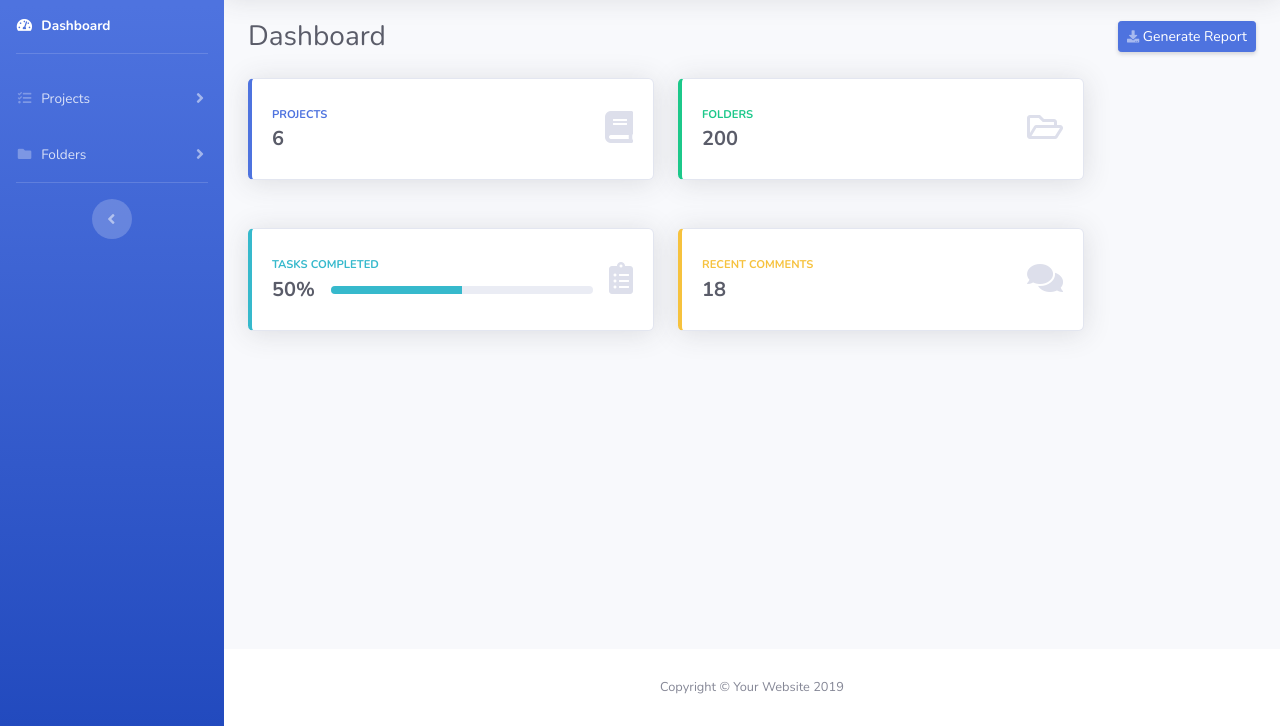
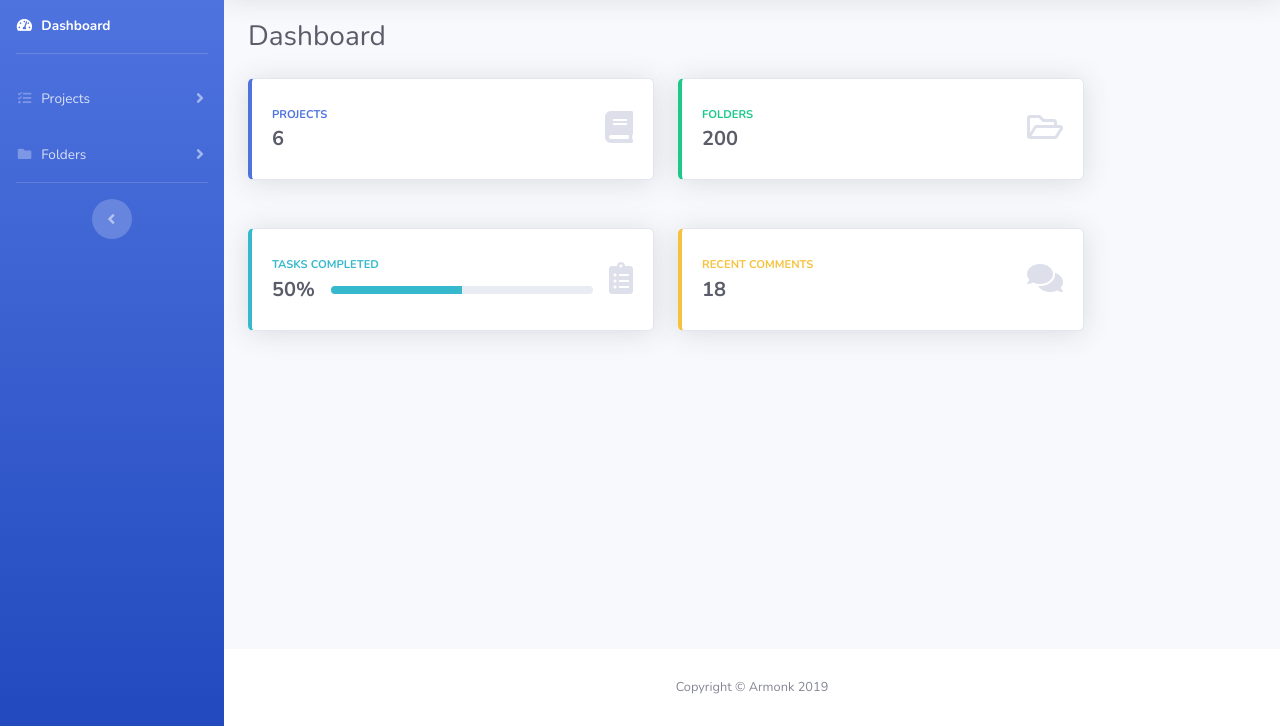
Before and after one commit to sourav2850/Armonk, a plain HTML site: page index.html in a window 1280 px wide. Shown: the part 74-800 px from the top of the page. Drawn offline with nearby package versions, Linux system fonts and the light colour scheme.

Commit message:
Update index.html

```diff
--- a/index.html
+++ b/index.html
@@ -240,7 +240,7 @@
           <!-- Page Heading -->
           <div class="d-sm-flex align-items-center justify-content-between mb-4">
             <h1 class="h3 mb-0 text-gray-800">Dashboard</h1>
-            <a href="#" class="d-none d-sm-inline-block btn btn-sm btn-primary shadow-sm"><i class="fas fa-download fa-sm text-white-50"></i> Generate Report</a>
+
           </div>
 
           <!-- Content Row -->
@@ -340,7 +340,7 @@
       <footer class="sticky-footer bg-white">
         <div class="container my-auto">
           <div class="copyright text-center my-auto">
-            <span>Copyright &copy; Your Website 2019</span>
+            <span>Copyright &copy; Armonk 2019</span>
           </div>
         </div>
       </footer>
@@ -383,7 +383,7 @@
   <!-- Core plugin JavaScript-->
   <script src="vendor/jquery-easing/jquery.easing.min.js"></script>
 
-  <!-- Custom scripts for all pages-->
+
   <script src="js/sb-admin-2.min.js"></script>
 
   <!-- Page level plugins -->
```
